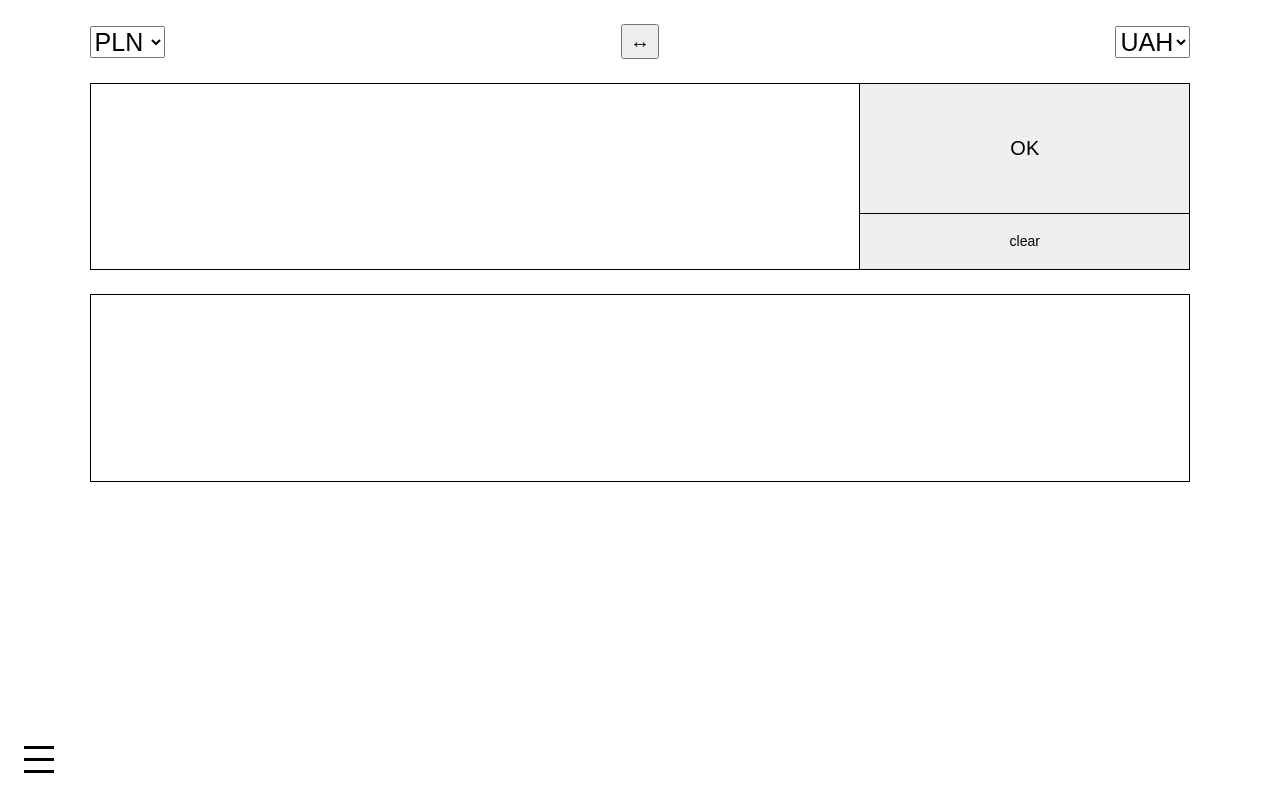
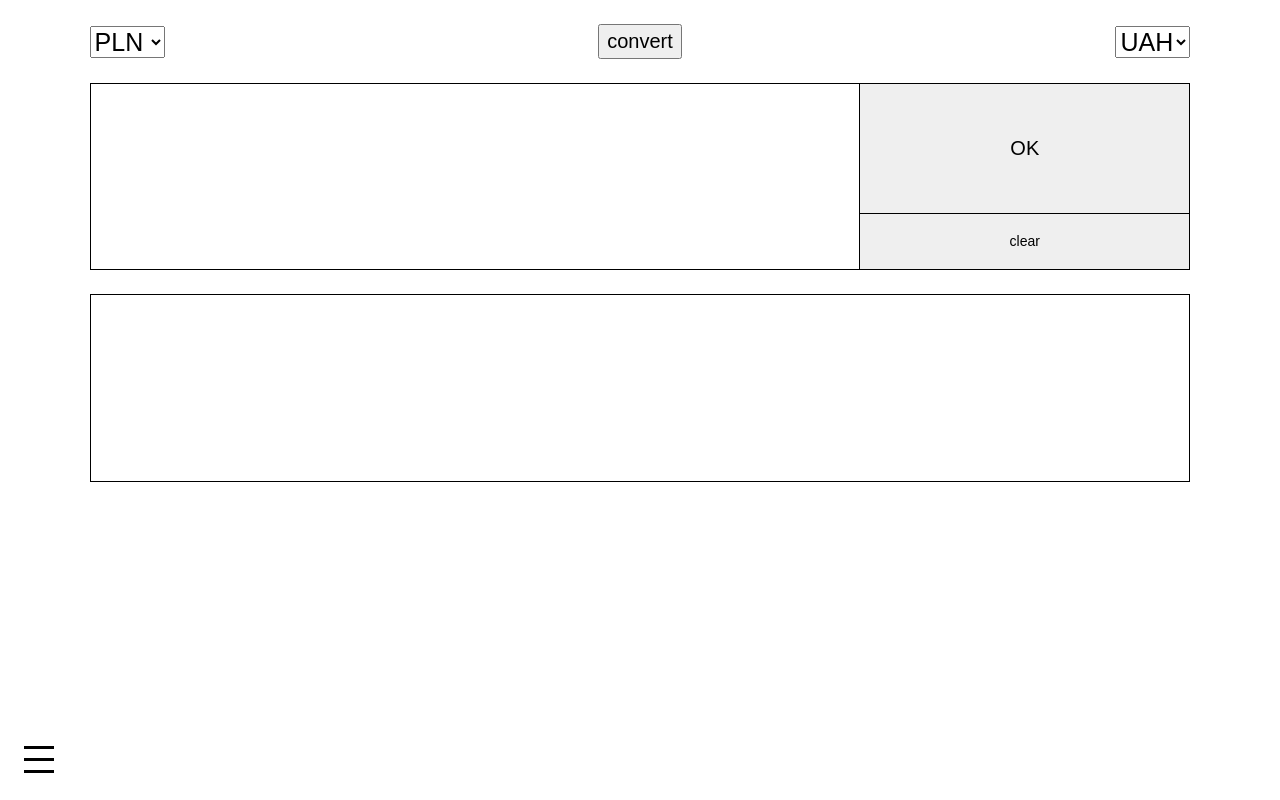
Before and after one commit to vvasilik/currency-online-v1, a website: page index.html in a window 1280 px wide. Drawn offline with Linux system fonts and the light colour scheme.

Commit message:
add cinvert

```diff
--- a/index.html
+++ b/index.html
@@ -27,7 +27,7 @@
 				<option value="RUB">RUB</option>
 				<option selected value="PLN">PLN</option>
 			</select>
-			<button class="reverse">↔</button>
+			<button class="reverse">convert</button>
 			<select class="select-to">
 				<option value="EUR">EUR</option>
 				<option value="USD">USD</option>
```
